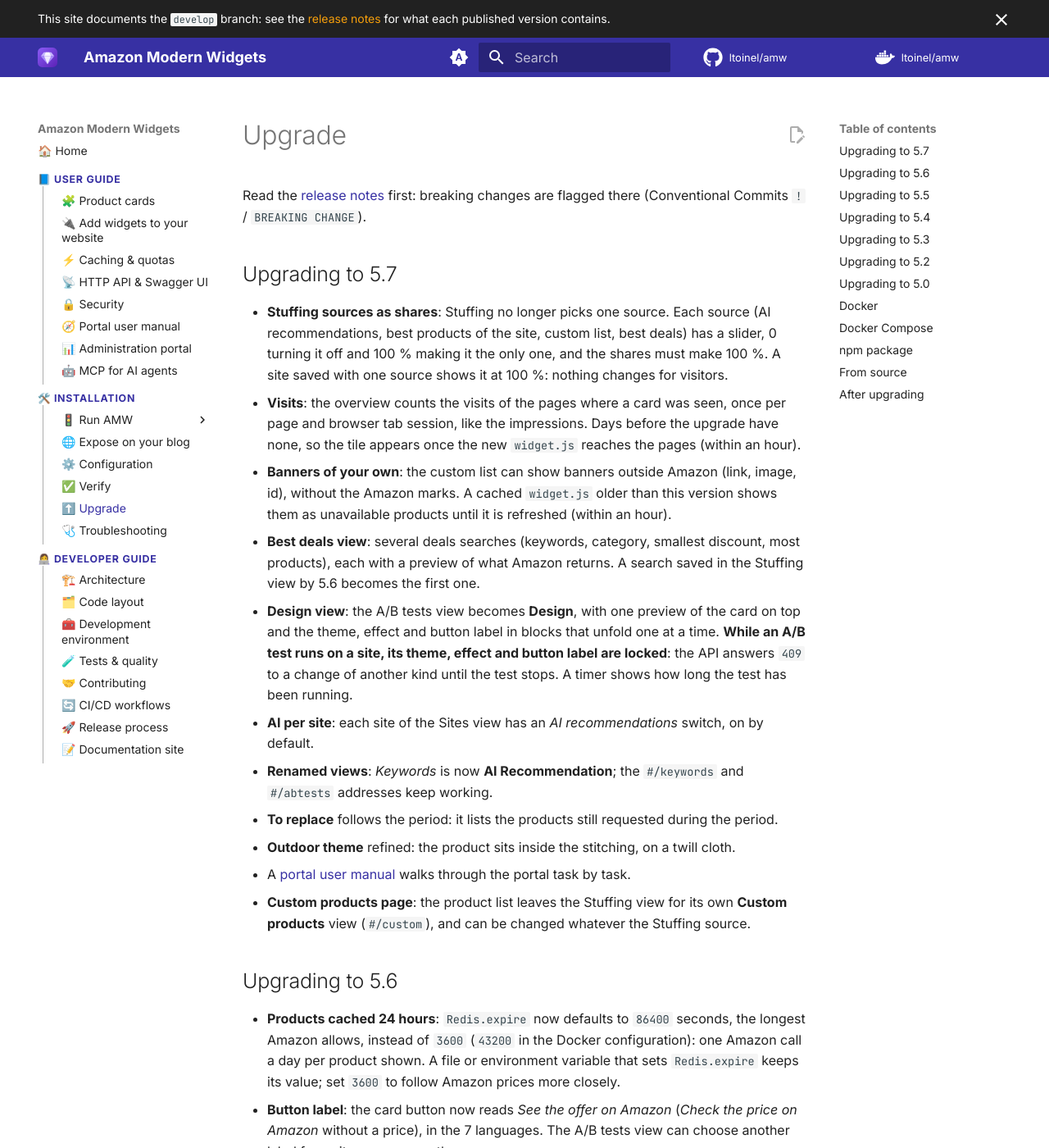
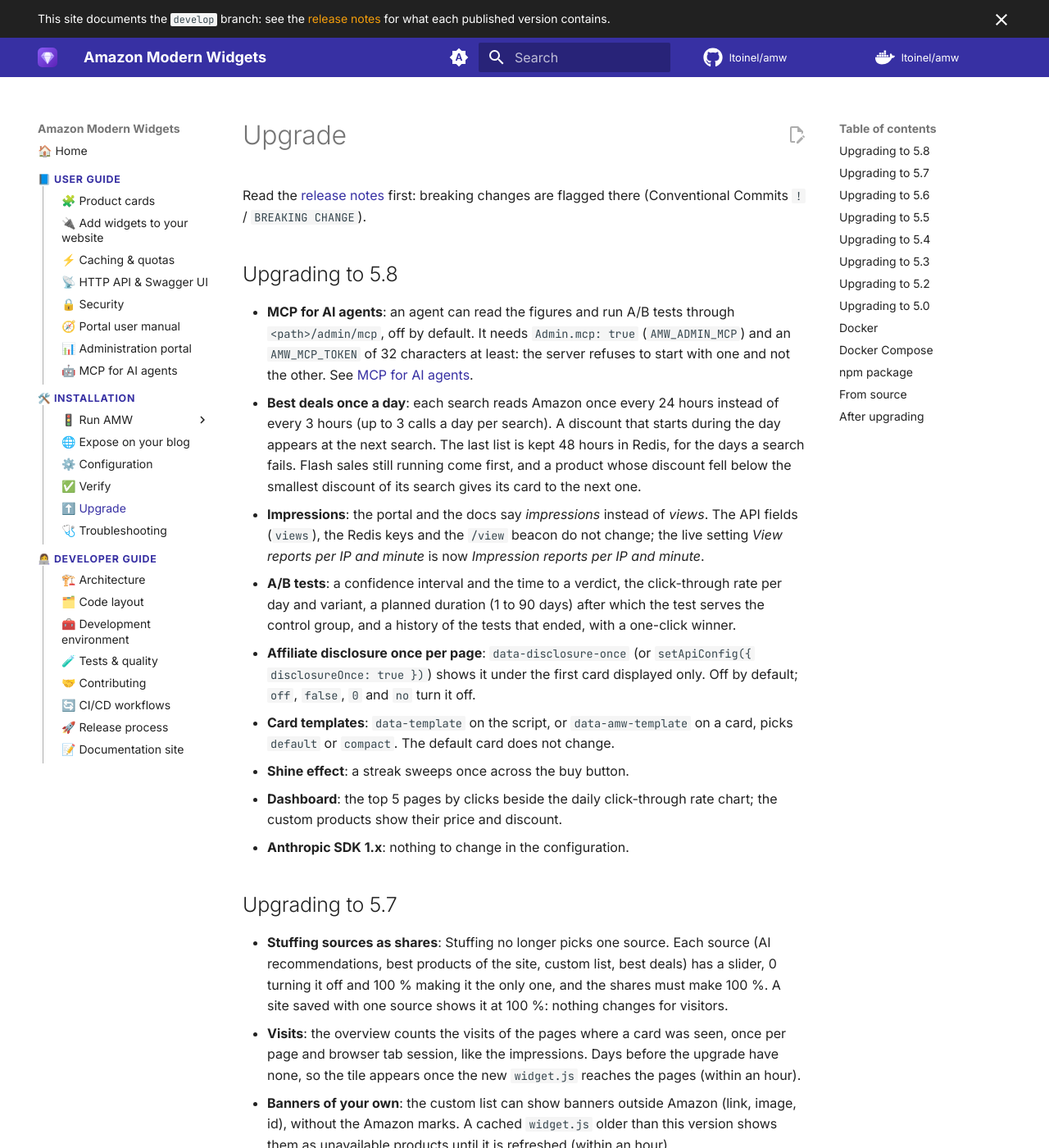
Before and after one commit to ltoinel/amw, an MkDocs documentation site: the page built from docs/installation/upgrade.md, in a window 1280 px wide and 1400 px high. Shown: the whole window at 82% size. Built offline with MkDocs 1.6.1 and Material for MkDocs 9.7.7, drawn with Linux system fonts in a browser that asks for light colours; comment, search, counter and statistics services are not loaded.

Commit message:
chore(release): 5.8.0 (#546)
Closes #545

Co-authored-by: Ludovic Toinel <ltoinel@free.fr>
Co-authored-by: Claude Opus 5.5 <noreply@anthropic.com>

```diff
--- a/docs/installation/upgrade.md
+++ b/docs/installation/upgrade.md
@@ -2,6 +2,33 @@
 
 Read the [release notes](https://github.com/ltoinel/amw/releases) first: breaking
 changes are flagged there (Conventional Commits `!` / `BREAKING CHANGE`).
+
+## Upgrading to 5.8
+
+- **MCP for AI agents**: an agent can read the figures and run A/B tests through
+  `<path>/admin/mcp`, off by default. It needs `Admin.mcp: true` (`AMW_ADMIN_MCP`) and an
+  `AMW_MCP_TOKEN` of 32 characters at least: the server refuses to start with one and not the
+  other. See [MCP for AI agents](../user-guide/mcp.md).
+- **Best deals once a day**: each search reads Amazon once every 24 hours instead of every 3 hours
+  (up to 3 calls a day per search). A discount that starts during the day appears at the next
+  search. The last list is kept 48 hours in Redis, for the days a search fails. Flash sales still
+  running come first, and a product whose discount fell below the smallest discount of its search
+  gives its card to the next one.
+- **Impressions**: the portal and the docs say *impressions* instead of *views*. The API fields
+  (`views`), the Redis keys and the `/view` beacon do not change; the live setting *View reports per IP
+  and minute* is now *Impression reports per IP and minute*.
+- **A/B tests**: a confidence interval and the time to a verdict, the click-through rate per day
+  and variant, a planned duration (1 to 90 days) after which the test serves the control group,
+  and a history of the tests that ended, with a one-click winner.
+- **Affiliate disclosure once per page**: `data-disclosure-once` (or
+  `setApiConfig({ disclosureOnce: true })`) shows it under the first card displayed only. Off by
+  default; `off`, `false`, `0` and `no` turn it off.
+- **Card templates**: `data-template` on the script, or `data-amw-template` on a card, picks
+  `default` or `compact`. The default card does not change.
+- **Shine effect**: a streak sweeps once across the buy button.
+- **Dashboard**: the top 5 pages by clicks beside the daily click-through rate chart; the custom
+  products show their price and discount.
+- **Anthropic SDK 1.x**: nothing to change in the configuration.
 
 ## Upgrading to 5.7
 
--- a/package.json
+++ b/package.json
@@ -1,6 +1,6 @@
 {
   "name": "amazon-modern-widgets",
-  "version": "5.7.0",
+  "version": "5.8.0",
   "description": "Amazon Modern Widgets for Amazon affiliate websites based on Amazon PAAPI v5",
   "license": "MIT",
   "author": "Ludovic Toinel",
```
Also changed, not shown: 1 other file.
